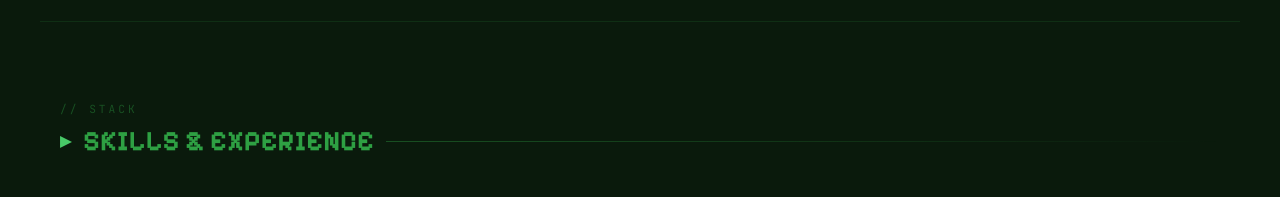
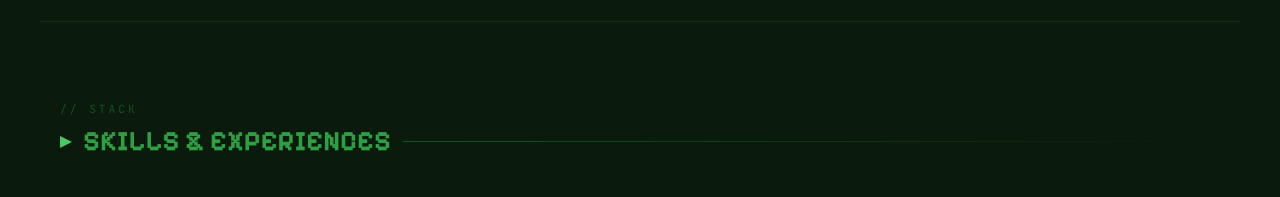
Before and after one commit to Okubukee/Portfolio, a React (Vite) app: page / in a window 1280 px wide. Shown: the part 1020-1217 px from the top of the page. Built offline with nearby package versions, Linux system fonts and the light colour scheme.

Commit message:
update i18n.js

```diff
--- a/src/data/i18n.js
+++ b/src/data/i18n.js
@@ -12,7 +12,7 @@ export const translations = {
     'stat-domains':   'Áreas de dominio',
     'stat-curiosity': 'Curiosidad',
     'skills-header':  '// stack',
-    'skills-title':   'HABILIDADES & EXPERIENCIA',
+    'skills-title':   'HABILIDADES & EXPERIENCIAS',
     'skill-languages': 'Lenguajes',
     'skill-databases': 'Bases de Datos',
     'skill-gamedev':  'Videojuegos',
@@ -88,7 +88,7 @@ export const translations = {
     'stat-domains':   'Áreas de domínio',
     'stat-curiosity': 'Curiosidade',
     'skills-header':  '// stack',
-    'skills-title':   'HABILIDADES & EXPERIÊNCIA',
+    'skills-title':   'HABILIDADES & EXPERIÊNCIAS',
     'skill-languages': 'Linguagens',
     'skill-databases': 'Bancos de Dados',
     'skill-gamedev':  'Jogos',
@@ -163,7 +163,7 @@ export const translations = {
     'stat-domains':   'Skill domains',
     'stat-curiosity': 'Curiosity',
     'skills-header':  '// stack',
-    'skills-title':   'SKILLS & EXPERIENCE',
+    'skills-title':   'SKILLS & EXPERIENCES',
     'skill-languages': 'Languages',
     'skill-databases': 'Databases',
     'skill-gamedev':  'Game Dev',
```
